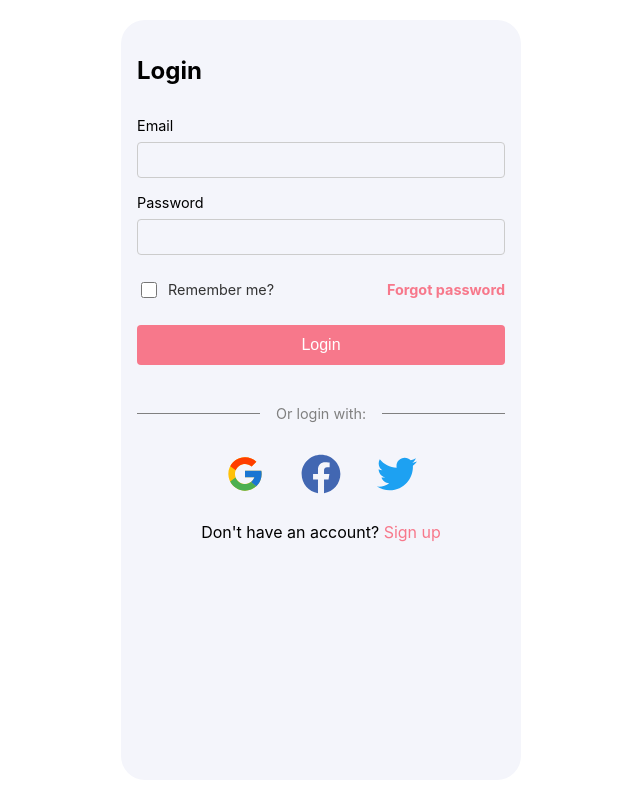
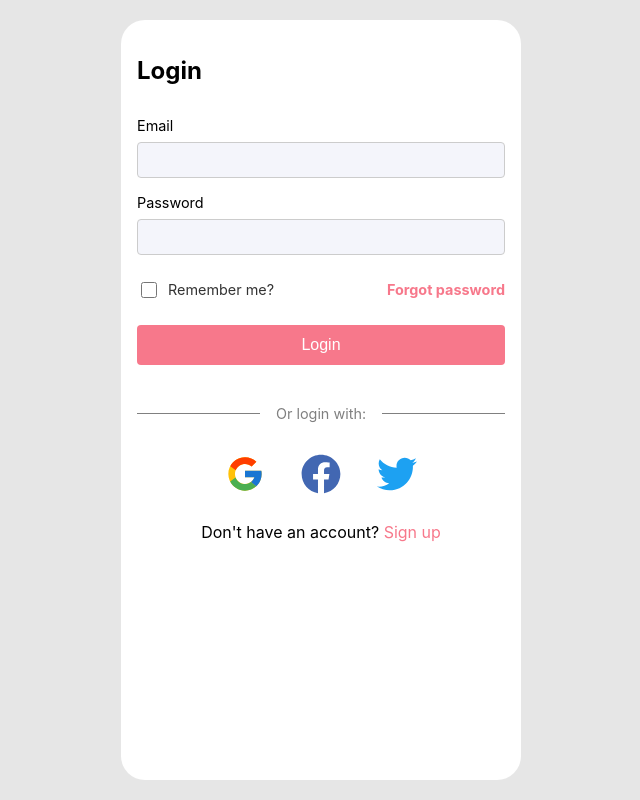
Before and after one commit to Sonickmumba/ShopNinja, a React (Create React App) app in the folder views/: page / in a window 1280 px wide. Shown: the whole page, without its empty margins (319-959 px from the left). Built offline with nearby package versions, Linux system fonts and the light colour scheme.

Commit message:
Update index.css

```diff
--- a/views/src/index.css
+++ b/views/src/index.css
@@ -2,6 +2,8 @@
 
 body {
   margin: 0;
+  background-color: var(--body-color);
+  /* padding: 8px; */
   font-family: -apple-system, BlinkMacSystemFont, 'Segoe UI', 'Roboto', 'Oxygen', 'Nunito',
     'Ubuntu', 'Cantarell', 'Fira Sans', 'Droid Sans', 'Helvetica Neue',
     sans-serif;
@@ -23,7 +25,9 @@ code {
   --background-color: #f9f9f9; /* Page background */
   --red-color: #f7788b;
   --blue-color: #87a5e0;
-  --white-color: #f4f5fb;
+  --white-color: #fff;
   --gray-color: #8f8f8f;
   --black-color: #373737;
+  --body-color: #e6e6e6;
+  --input-color: #f4f5fb;
 }
```
